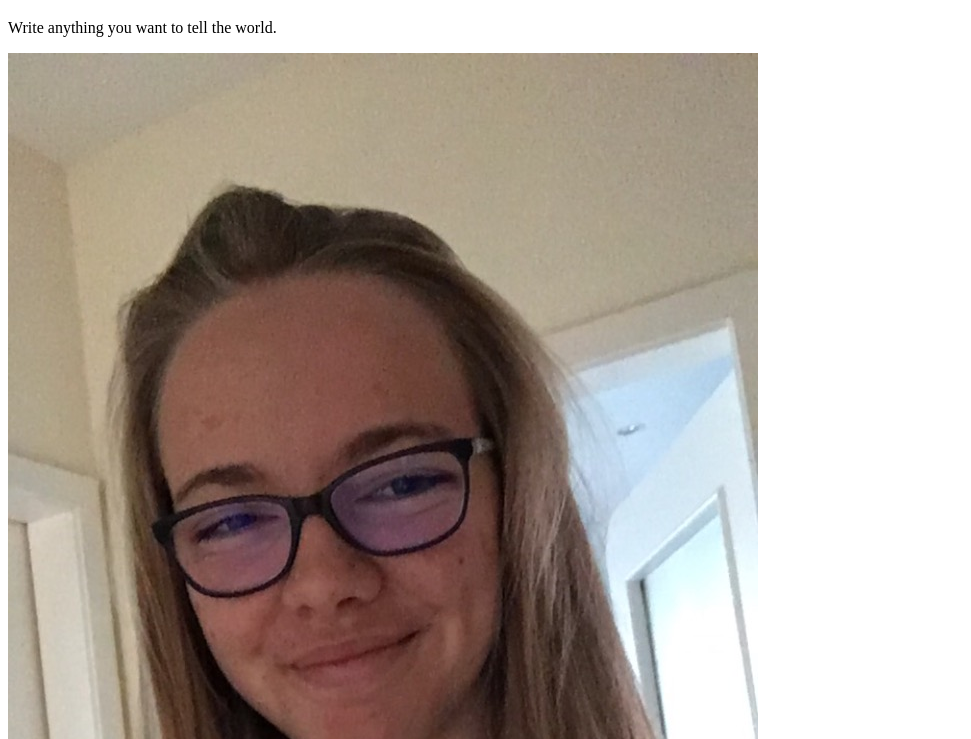
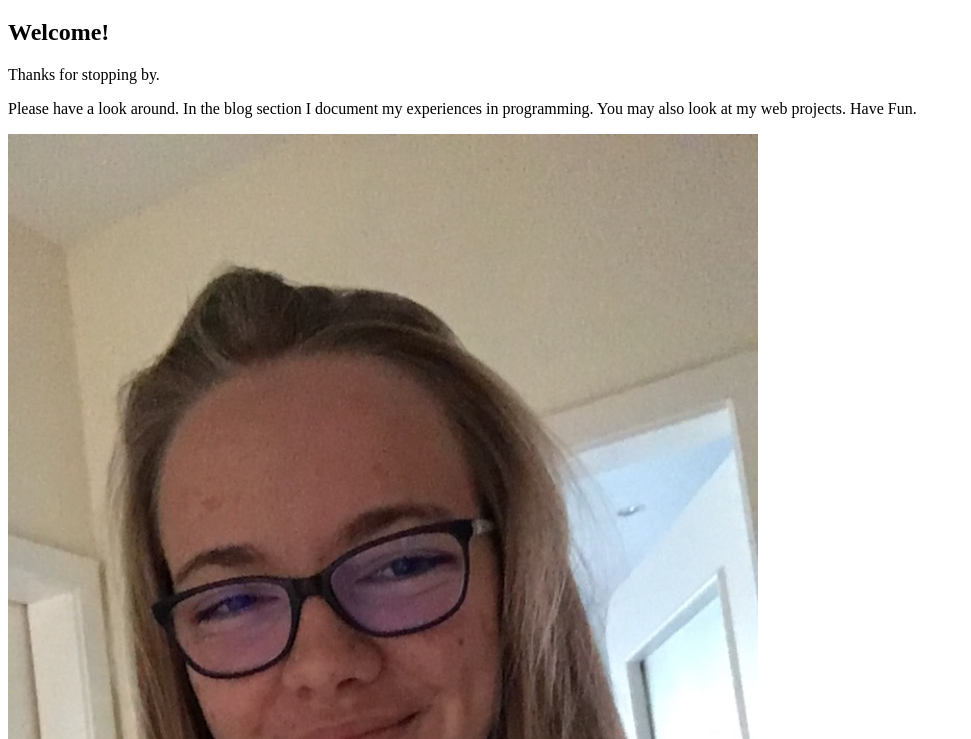
Before and after one commit to Gehle/TrinatWeb, a plain HTML site: page index.html in a window 1280 px wide. Shown: the part 61-800 px from the top of the page, without its empty margins (0-971 px from the left). Drawn offline with Linux system fonts and the light colour scheme.

Commit message:
first website

```diff
--- a/index.html
+++ b/index.html
@@ -6,7 +6,10 @@
     </head>
     <body>
         <h1>Web Portfolio of Emilie</h1>
-        <p>Write anything you want to tell the world.</p>
+        <h2>Welcome!</h2>
+        <p>Thanks for stopping by.</p>
+        <p>Please have a look around. In the blog section I document my experiences in programming. You may also look at my web projects. Have Fun.</p>
         <img src="IMG_0413.jpg" alt="Picture of me">
+        <p>Emilie :)</p>
     </body>
 </html>
```
